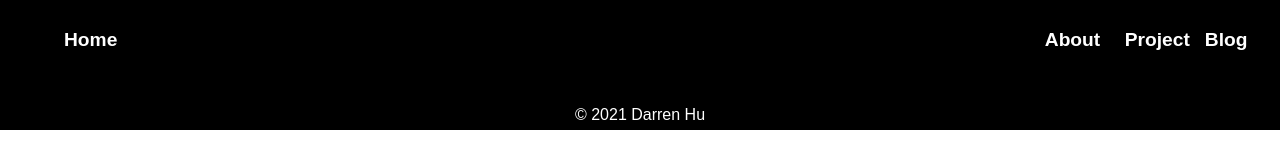
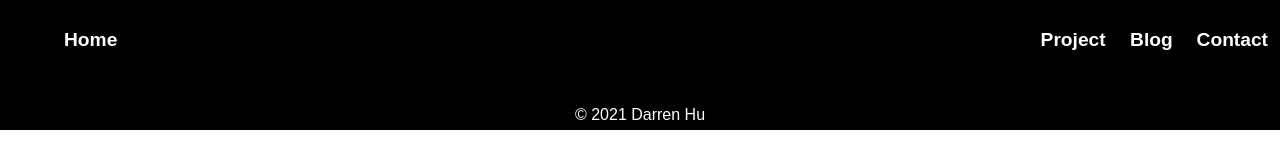
Before and after one commit to HuDarren/Cinema, a React (Create React App) app: page / in a window 1280 px wide. Shown: the top 160 px of the page. Built offline with nearby package versions, Linux system fonts and the light colour scheme; no server answers.

Commit message:
update header component/css

```diff
--- a/src/Header/header.css
+++ b/src/Header/header.css
@@ -30,14 +30,12 @@
 
 .nav-log-container {
   display: flex;
-  flex-direction: row;
-  align-items: baseline;
 }
 
 .nav-log {
-  margin-right: 2%;
-  margin-left: 2%;
+  margin-right: 5%;
   width: 80px;
+  text-align: center;
 }
 
 .nav-log2 {
--- a/src/Header/header.js
+++ b/src/Header/header.js
@@ -1,5 +1,5 @@
 import React from "react";
-import { Link } from "react-router-dom";
+import { Link } from "react-scroll";
 import "./header.css";
 
 function Header() {
@@ -8,24 +8,24 @@ function Header() {
       <div className="nav-container1">
         <div className="nav-container2">
           <div className="nav-title">
-            <Link className="nav-title2" to="/view">
+            <Link className="nav-title2" to="home" spy={true} smooth={true}>
               Home
             </Link>
           </div>
           <div className="nav-log-container">
             <div className="nav-log">
-              <Link className="nav-log2" to="/view">
-                About
+              <Link className="nav-log2" to="project" spy={true} smooth={true}>
+                Project
               </Link>
             </div>
             <div className="nav-log">
-              <Link className="nav-log2" to="/view">
-                Project
+              <Link className="nav-log2" to="blog" spy={true} smooth={true}>
+                Blog
               </Link>
             </div>
-            <div div className="nav-log">
-              <Link className="nav-log2" to="/view">
-                Blog
+            <div className="nav-log">
+              <Link className="nav-log2" to="contact" spy={true} smooth={true}>
+                Contact
               </Link>
             </div>
           </div>
```
